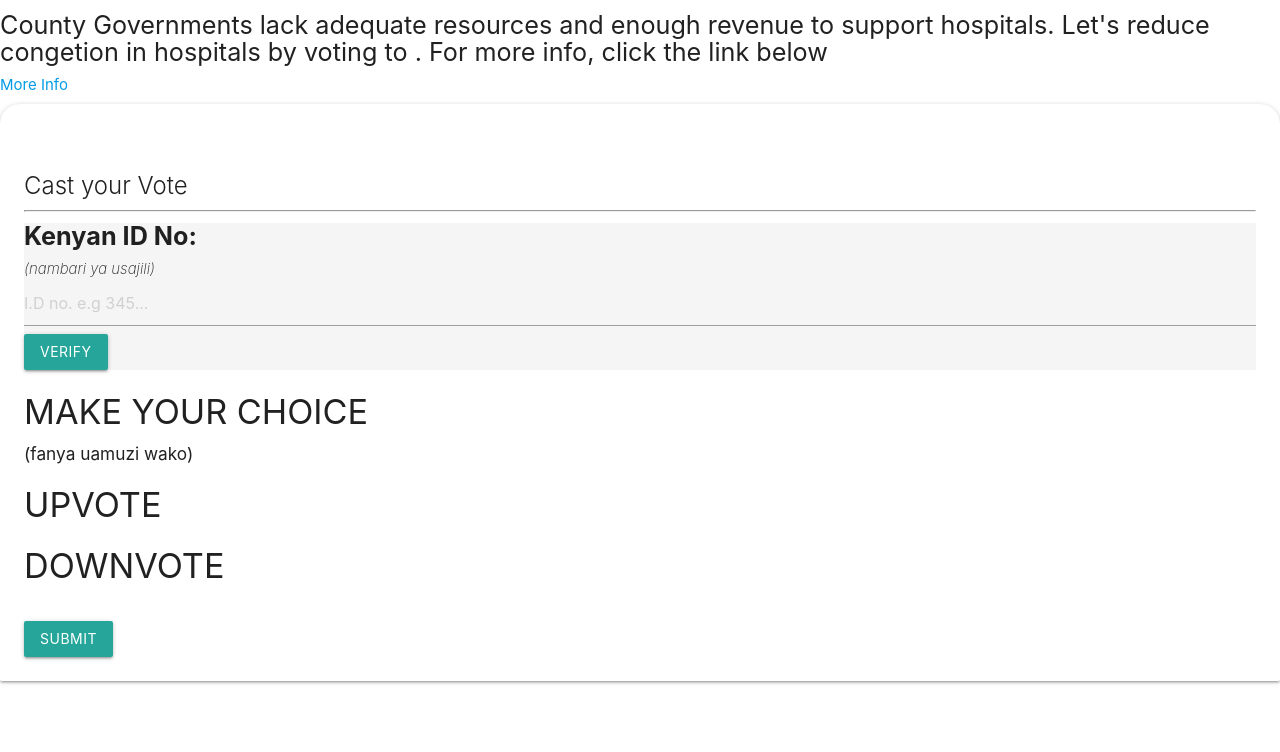
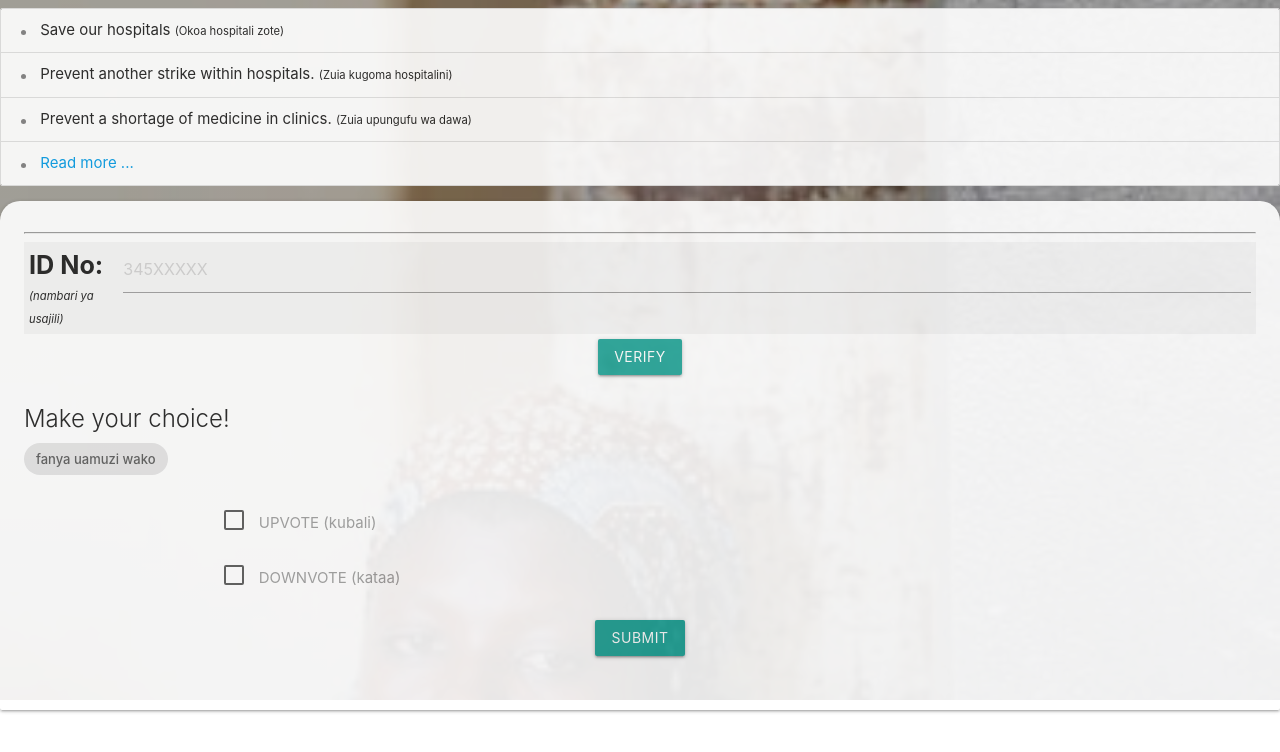
Before and after one commit to code-griffins/Data-Collection-Project, a website: page public/vote-collection.html in a window 1280 px wide. Drawn offline with nearby package versions, Linux system fonts and the light colour scheme.

Commit message:
Update vote-collection.html
Integrated the static files with Materialize for a better look

```diff
--- a/public/vote-collection.html
+++ b/public/vote-collection.html
@@ -24,28 +24,42 @@
         M.AutoInit();
       });
     </script>
-    <!-- .background-image {
-        background: url("mother.jpg") no-repeat center center fixed;
+    <style>
+      body{
+        max-height: 50%;
+      }
+
+      .background-image {
+        background: linear-gradient(rgba(0, 0, 0, 0.35), rgba(0, 0, 0, 0.35)), url("mother.jpg") no-repeat center center fixed;
         background-size: cover;
         position: relative;
         height: 700px; /* set a height to the background element so it is visible */
       }
-
       .content {
         position: absolute;
         top: 0;
         left: 0;
         right: 0;
         bottom: 0;
-        /* set opacity for the overlay */
         z-index: 1;
-        /* set z-index to make sure the content overlay on top of the background */
+        opacity: 0.9;
       }
- -->
-    <style>
       .card-main {
         border-top-left-radius: 20px;
         border-top-right-radius: 20px;
+        opacity: 1;
+      }
+      .collection-item:before {
+        content: "";
+        display: inline-block;
+        width: 5px;
+        height: 5px;
+        border-radius: 50%;
+        background-color: grey;
+        margin-right: 10px;
+      }
+      .collection{
+        background: linear-gradient(rgba(0, 0, 0, 0.9), rgba(0, 0, 0, 0.9)) !important;
       }
     </style>
   </head>
@@ -53,46 +67,70 @@
     <div class="background-image">
       <div class="content">
         <!-- Your content here -->
-        <h6 class="flow-text">
-          County Governments lack adequate resources and enough revenue to
-          support hospitals. Let's reduce congetion in hospitals by voting to .
-          For more info, click the link below
-        </h6>
-        <a href="moreinfo.html" target="_blank">More Info</a>
-        <!-- <div class="container-fluid"> -->
+         <ul class="collection">
+          <li class="collection-item">
+            Save our hospitals
+            <small class="small">(Okoa hospitali zote)</small>
+          </li>
+          <li class="collection-item">
+            Prevent another strike within hospitals.
+            <small class="small">(Zuia kugoma hospitalini)</small>
+          </li>
+          <li class="collection-item">
+            Prevent a shortage of medicine in clinics.
+            <small class="small">(Zuia upungufu wa dawa)</small>
+          </li>
+          <li class="collection-item">
+            <a href="moreinfo.html" target="_blank">Read more ...</a>
+          </li>
+        </ul>
+
         <div class="card card-main">
           <div class="card-content">
             <form action="">
-              <h1 class="card-title">Cast your Vote</h1>
               <hr />
-              <div class="grey lighten-4">
-                <h6 class="flow-text"><b>Kenyan ID No:</b></h6>
-                <p class="small thin"><i>(nambari ya usajili)</i></p>
+              <div
+                class="grey lighten-4"
+                style="display: flex; flex-direction: row; padding: 5px"
+              >
+                <div>
+                  <p class="flow-text label"><b>ID No:</b></p>
+                  <small class="small label"><i>(nambari ya usajili)</i></small>
+                </div>
+                <input type="number" required placeholder="345XXXXX" max="8" />
+              </div>
+              <div class="container center" style="padding: 5px">
                 <input
-                  type="number"
-                  required
-                  placeholder="I.D no. e.g 345..."
-                  max="8"
+                  type="button"
+                  value="VERIFY"
+                  class="btn btn-warning center"
                 />
-                <input type="button" value="VERIFY" class="btn btn-warning" />
               </div>
-              <h4>MAKE YOUR CHOICE</h4>
-              <h6>(fanya uamuzi wako)</h6>
-              <h4>UPVOTE</h4>
-              <input type="checkbox" name="voterchoice" value="upvote" />
-              <h4>DOWNVOTE</h4>
-              <input
-                type="checkbox"
-                name="voterchoice"
-                value="downvote"
-              /><br />
-              <input type="submit" class="btn btn-success" />
+              <h4 class="card-title">Make your choice!</h4>
+              <small class="small label chip">fanya uamuzi wako</i></small>
+              <div class="container input-field">
+                <p style="padding: 15px">
+                  <label>
+                    <input type="checkbox" name="upvote" class="filled-in" />
+                    <span>UPVOTE (kubali)</span>
+                  </label>
+                </p>
+                <p style="padding: 15px">
+                  <label>
+                    <input type="checkbox" name="downvote" class="filled-in" />
+                    <span>DOWNVOTE (kataa)</span>
+                  </label>
+                </p>
+                <div class="center" style="padding: 15px">
+                  <input type="submit" class="btn btn-success" />
+                </div>
+              </div>
             </form>
           </div>
         </div>
-        <!-- </div> -->
       </div>
     </div>
+
     <script
       src="https://cdn.jsdelivr.net/npm/bootstrap@5.2.3/dist/js/bootstrap.bundle.min.js"
       integrity="sha384-kenU1KFdBIe4zVF0s0G1M5b4hcpxyD9F7jL+jjXkk+Q2h455rYXK/7HAuoJl+0I4"
```
